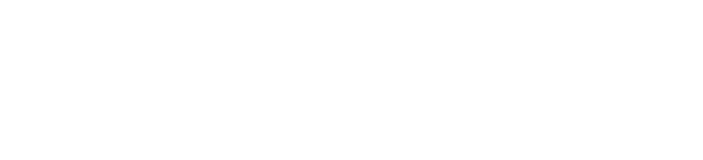
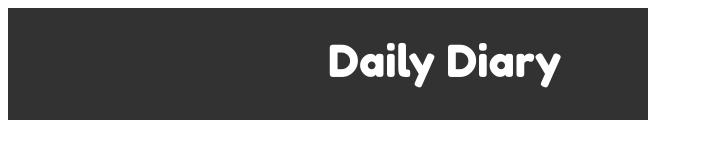
Before and after one commit to Martim7gamer/dailydiary, a website: page index.html in a window 1280 px wide. Shown: the whole page, without its empty margins (0-703 px from the left). Drawn offline with Linux system fonts and the light colour scheme.

Commit message:
Second commit

```diff
--- a/index.html
+++ b/index.html
@@ -5,8 +5,12 @@
     <meta http-equiv="X-UA-Compatible" content="IE=edge">
     <meta name="viewport" content="width=device-width, initial-scale=1.0">
     <title>Daily Diary</title>
+    <link rel="icon" href="https://tr.rbxcdn.com/1707b4a730699ebbb2071e03ba5ca9ae/150/150/Image/Png">
+    <link rel="stylesheet" href="styles/index.css">
 </head>
 <body>
-
+    <div class="top-nav" style="background-color: rgb(50, 50, 50); text-align: center;">
+        <span>Daily Diary</span>
+    </div>
 </body>
 </html>
--- /dev/null
+++ b/styles/index.css
@@ -0,0 +1,16 @@
+@import url('https://fonts.googleapis.com/css2?family=Fredoka+One&display=swap');
+
+.top-nav {
+    position: absolute;
+    width: 50%;
+    height: 112px;
+}
+
+.top-nav span {
+    position:absolute;
+    color: white;
+    font-size: 44px;
+    font-family: 'Fredoka One', cursive;
+    height: 100%;
+    padding-top: 26px;
+}
```
